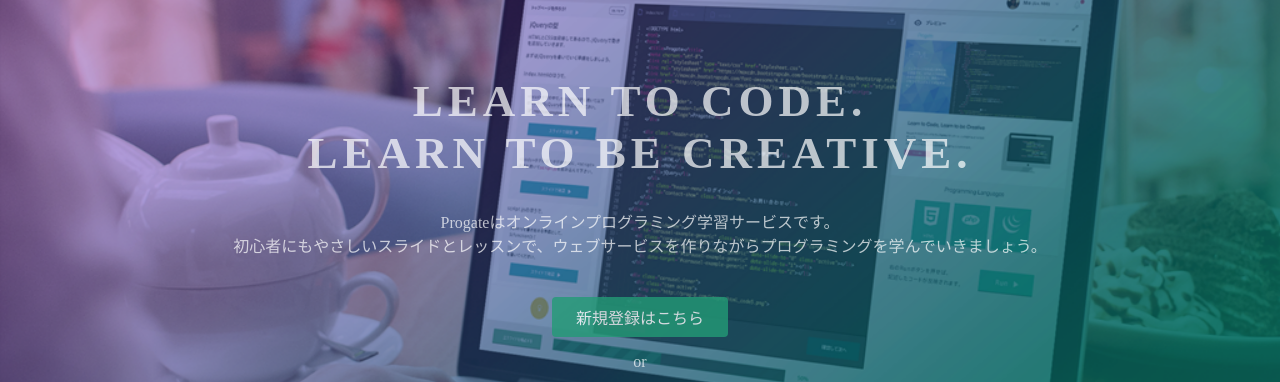
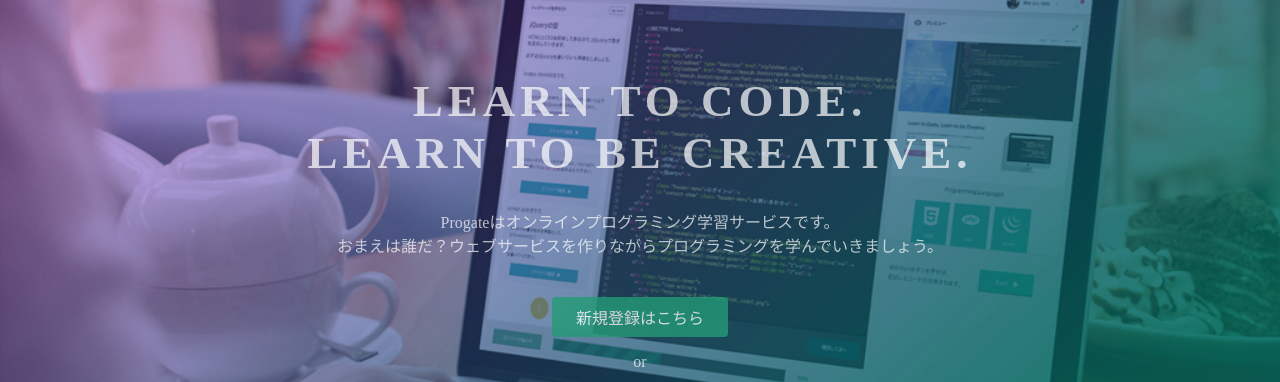
Before and after one commit to arise-coffin/arise-coffin.github.io, a plain HTML site: page index.html in a window 1280 px wide. Shown: the part 135-517 px from the top of the page. Drawn offline with Linux system fonts and the light colour scheme.

Commit message:
Update index.html

```diff
--- a/index.html
+++ b/index.html
@@ -24,7 +24,7 @@
   <div class="top-wrapper">
     <div class="container">
       <h1>LEARN TO CODE.<br>LEARN TO BE CREATIVE.</h1>
-      <p>Progateはオンラインプログラミング学習サービスです。<br>初心者にもやさしいスライドとレッスンで、ウェブサービスを作りながらプログラミングを学んでいきましょう。</p>
+      <p>Progateはオンラインプログラミング学習サービスです。<br>おまえは誰だ？ウェブサービスを作りながらプログラミングを学んでいきましょう。</p>
       <div class="btn-wrapper">
         <a href="#" class="btn signup">新規登録はこちら</a>
         <p>or</p>
```
